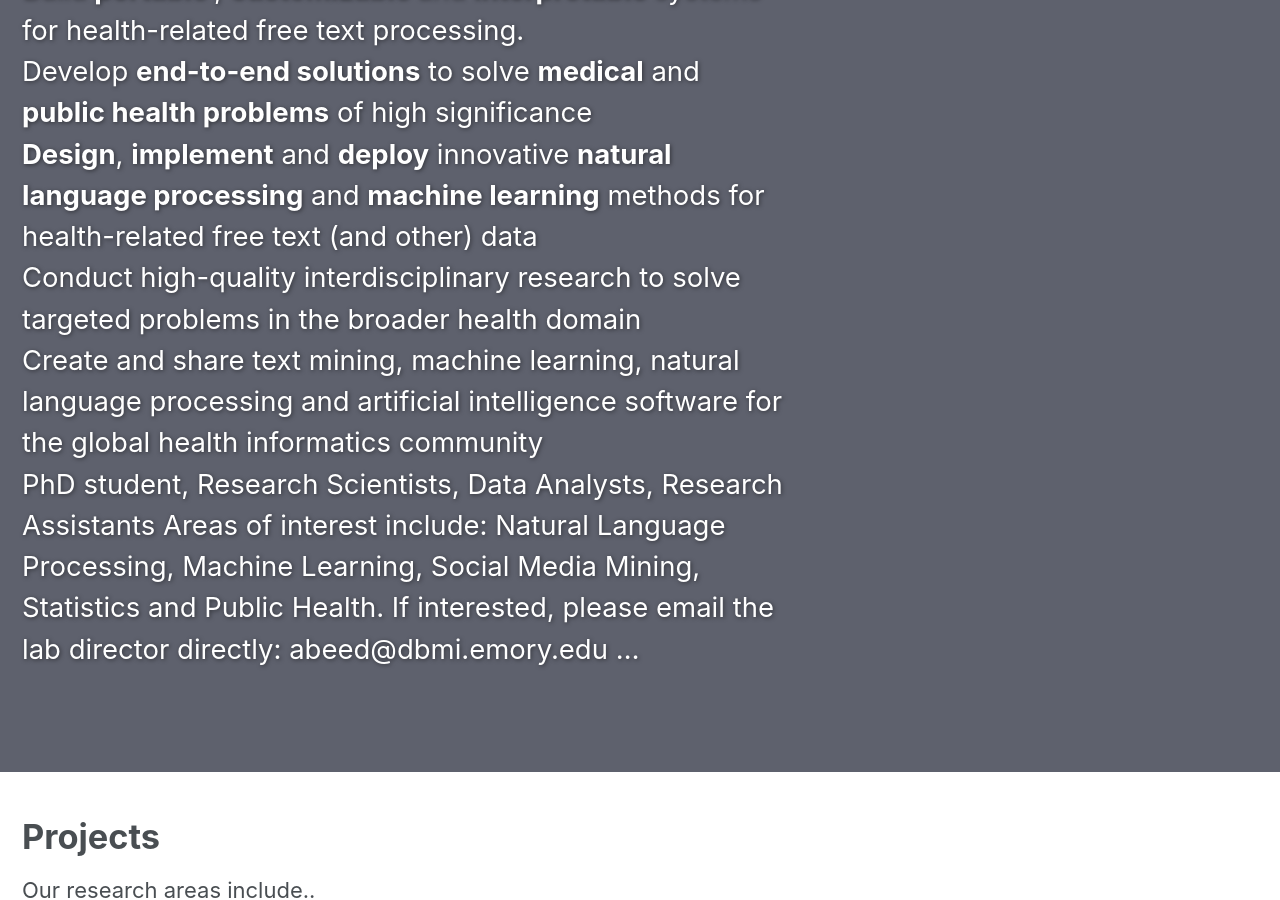
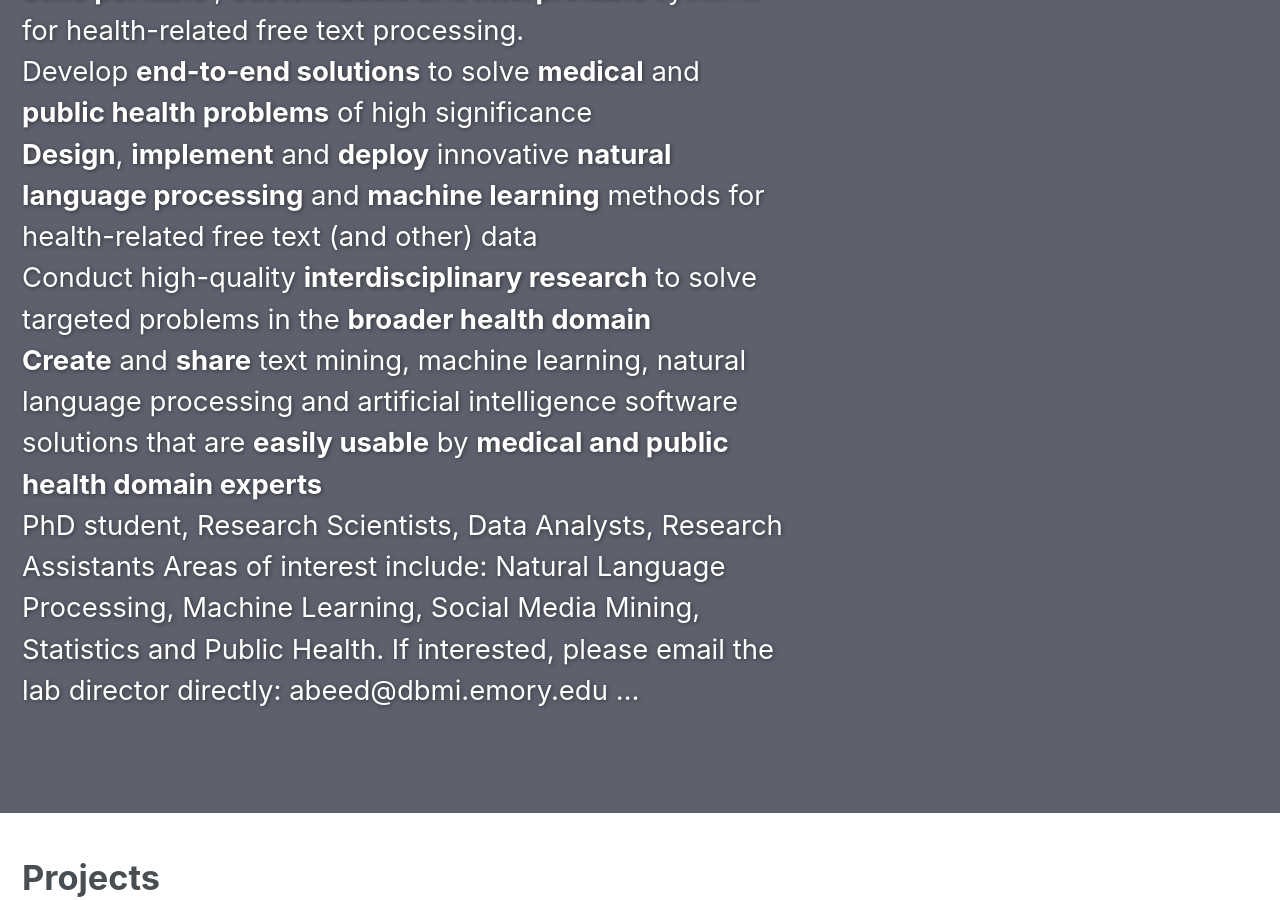
Before and after one commit to sarkerlab/Website, a Jekyll site: the page built from index.md, in a window 1280 px wide and 900 px high, scrolled down 470 px. Built offline with Jekyll 4.4.1, drawn with Linux system fonts in a browser that asks for light colours; cached includes are drawn as plain includes; nearby versions of some CDN libraries.

Commit message:
Update index.md

```diff
--- a/index.md
+++ b/index.md
@@ -13,8 +13,8 @@ excerpt: >
    Build <b> portable </b>, <b> customizable </b> and <b> interpretable </b> systems for health-related free text processing. <br />
    Develop <b>end-to-end solutions</b> to solve <b>medical</b> and <b>public health problems</b> of high significance <br />
    <b>Design</b>, <b>implement</b> and <b>deploy</b> innovative <b>natural language processing</b> and <b>machine learning</b> methods for health-related free text (and other) data <br />
-   Conduct high-quality interdisciplinary research to solve targeted problems in the broader health domain <br />
-   Create and share text mining, machine learning, natural language processing and artificial intelligence software for the global health informatics community <br />
+   Conduct high-quality <b>interdisciplinary research</b> to solve targeted problems in the <b>broader health domain</b> <br />
+   <b> Create</b> and <b>share</b> text mining, machine learning, natural language processing and artificial intelligence software solutions that are <b>easily usable</b> by <b>medical and public health domain experts</b> <br />
 
 
   PhD student, Research Scientists, Data Analysts, Research Assistants
```
